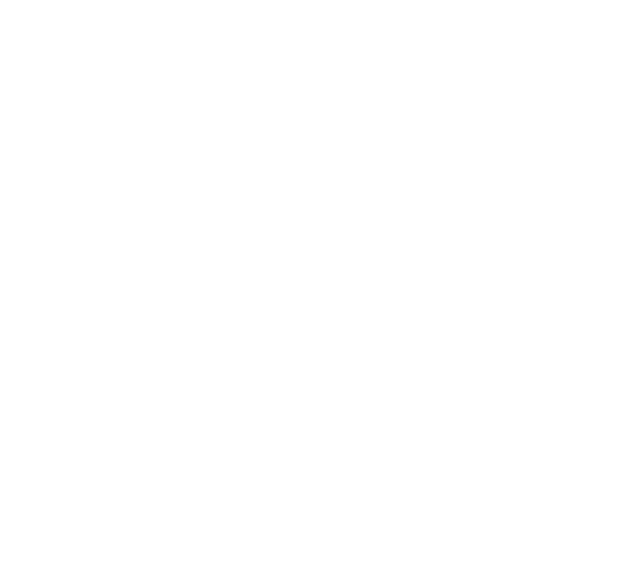
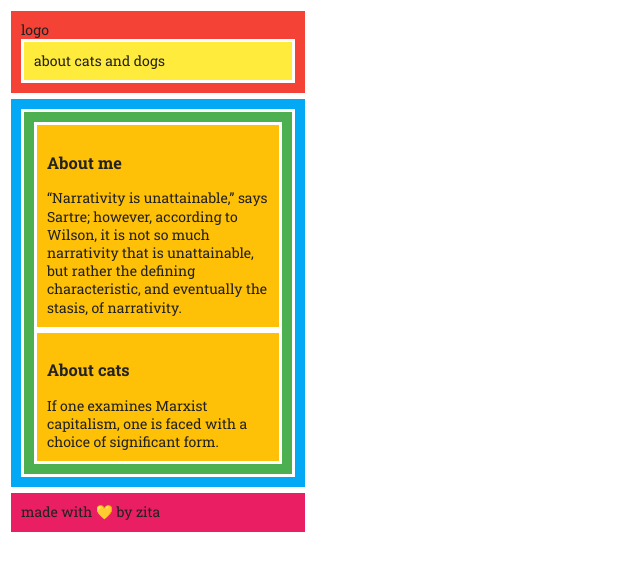
Before and after one commit to zita-gmbr/css_exercise, a plain HTML site: page index.html in a window 1280 px wide. Shown: the whole page, without its empty margins (0-640 px from the left). Drawn offline with Linux system fonts and the light colour scheme.

Commit message:
previous material added

```diff
--- a/index.html
+++ b/index.html
@@ -8,6 +8,30 @@
     <link rel="stylesheet" href="style.css">
 </head>
 <body>
-
+        <header>
+                logo
+                <nav>
+                about cats and dogs
+                </nav>
+            </header>
+            <main>
+                <article>
+                        <section>
+                            <h1>
+                                About me
+                            </h1>
+                        “Narrativity is unattainable,” says Sartre; however, according to Wilson, it is not so much narrativity that is unattainable, but rather the defining characteristic, and eventually the stasis, of narrativity.
+                        </section>
+                        <section>
+                            <h1>
+                                About cats
+                            </h1>
+                            If one examines Marxist capitalism, one is faced with a choice of significant form.
+                        </section>
+                    </article>
+            </main>
+            <footer>
+                made with 💛 by zita
+            </footer>
 </body>
 </html>
```
